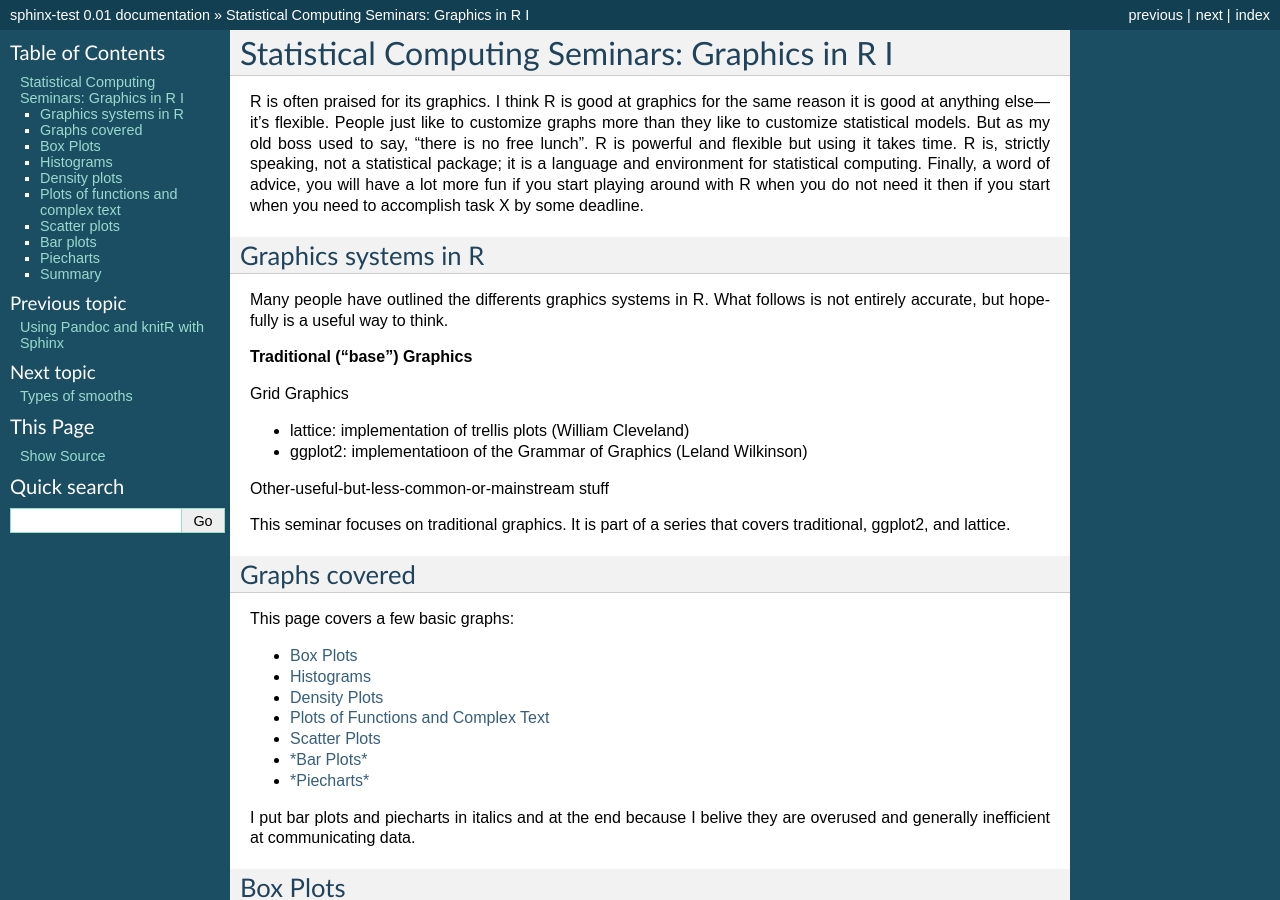
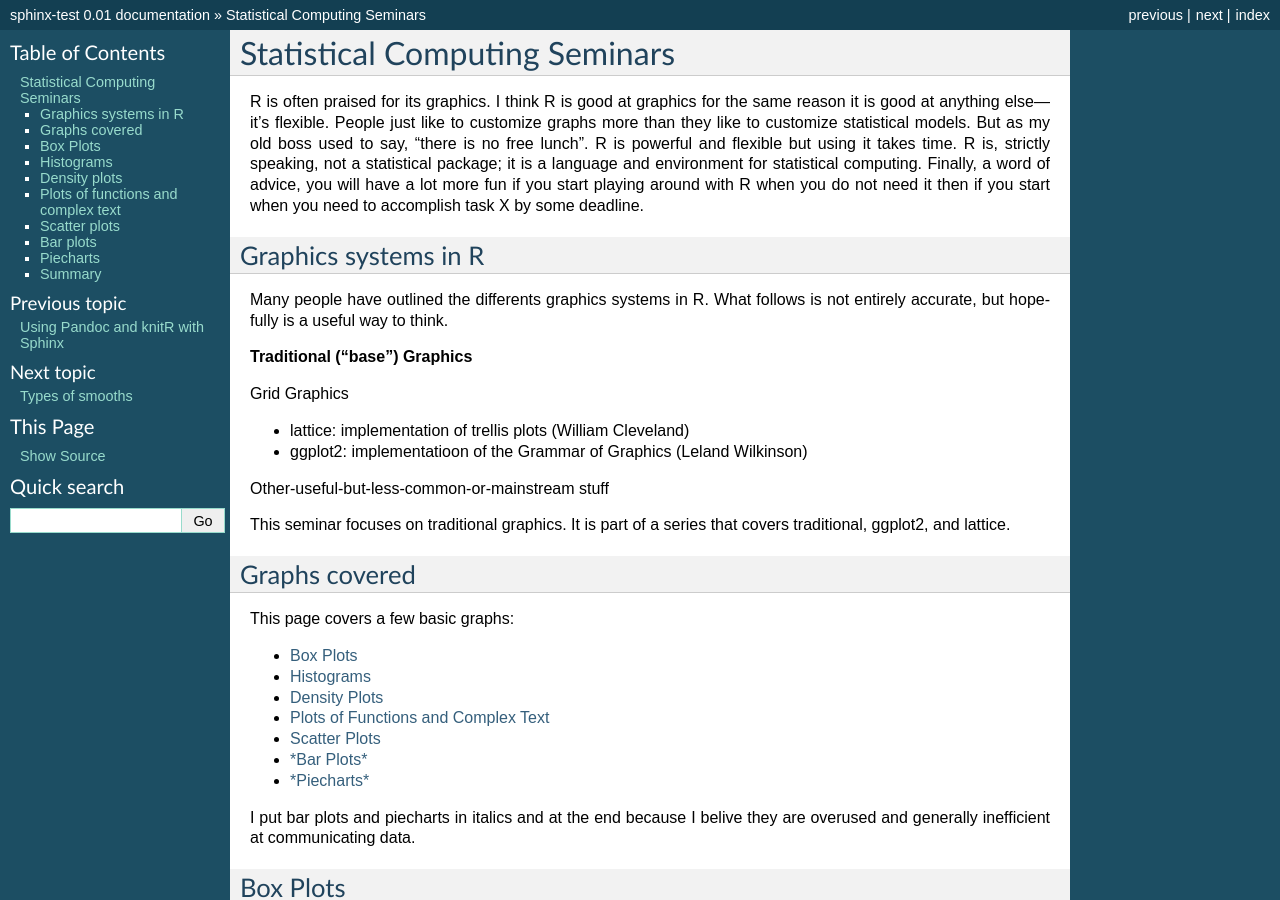
Before and after one commit to ramnathv/sphinx-test, a Sphinx documentation site: the page built from source/intro.rst, in a window 1280 px wide and 900 px high. Built offline with Sphinx 7.4.7, drawn with Linux system fonts in a browser that asks for light colours; some of the changed text lies outside the part shown.

Commit message:
Update intro.rst

```diff
--- a/source/intro.rst
+++ b/source/intro.rst
@@ -1,8 +1,8 @@
 ===============================================
-Statistical Computing Seminars: Graphics in R I
+Statistical Computing Seminars
 ===============================================
 
-.. highlight:: S
+.. highlight:: r
 
 R is often praised for its graphics. I think R is good at graphics for
 the same reason it is good at anything else---it's flexible. People just
```
